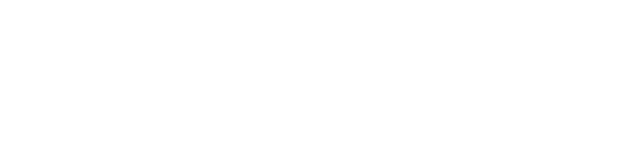
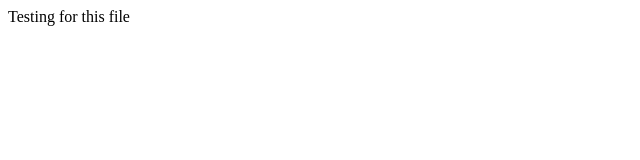
Before and after one commit to jeppley16/hkclass, a plain HTML site: page index.html in a window 1280 px wide. Shown: the whole page, without its empty margins (0-640 px from the left). Drawn offline with Linux system fonts and the light colour scheme.

Commit message:
second commit

```diff
--- a/index.html
+++ b/index.html
@@ -2,5 +2,6 @@
 <head>
 	</head>
 	<body>
+		<p>Testing for this file</p>
 	</body>
 </html>
```
